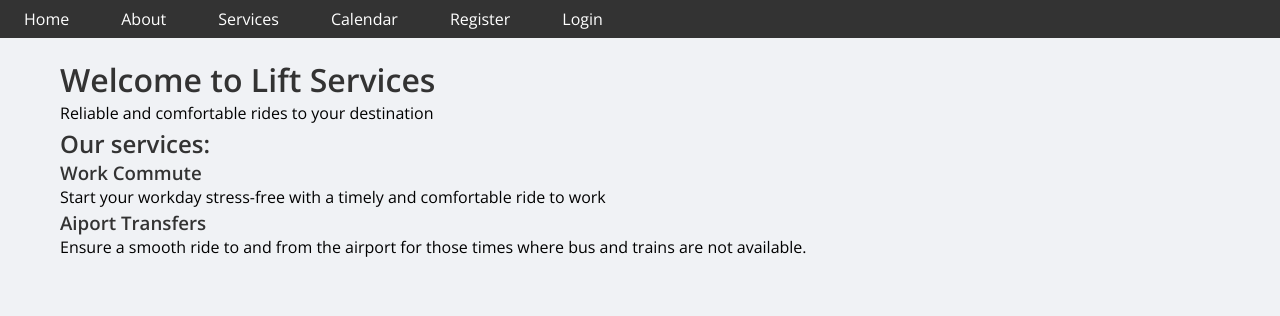
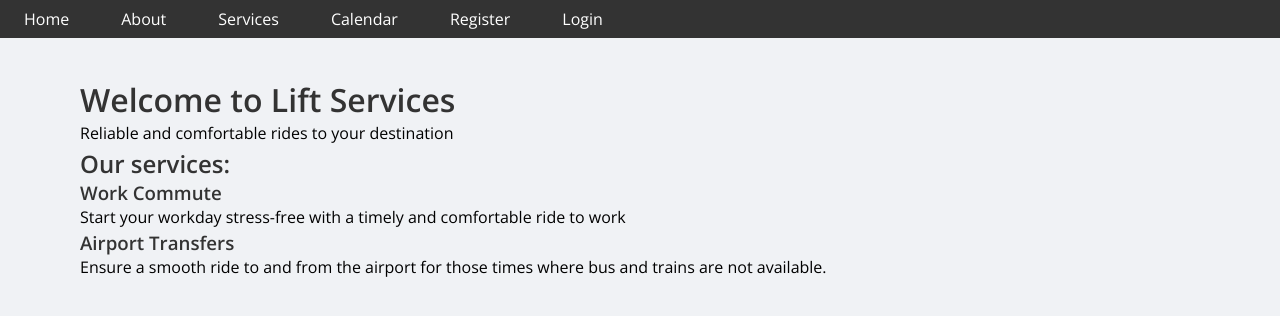
Before and after one commit to nathansolfan/app, a React (Create React App) app: page / in a window 1280 px wide. Shown: the top 316 px of the page. Built offline with nearby package versions, Linux system fonts and the light colour scheme.

Commit message:
add basic styling for the home-container

```diff
--- a/src/Home.js
+++ b/src/Home.js
@@ -18,7 +18,7 @@ export default function Home() {
           </p>
         </div>
         <div>
-          <h3>Aiport Transfers</h3>
+          <h3>Airport Transfers</h3>
           <p>
             Ensure a smooth ride to and from the airport for those times where
             bus and trains are not available.
--- a/src/index.css
+++ b/src/index.css
@@ -83,6 +83,8 @@ p {
   margin-bottom: 20px;
 }
 
+/* T I M E   S L O T S */
+
 .time-slots {
   margin: 20px 0;
   margin-bottom: 10px;
@@ -109,6 +111,8 @@ p {
   box-shadow: 0 2px 4px rgb(0,0,0,0.1);
 }
 
+/* C O N F I R M A T I O N  */
+
 .confirmation-modal {
   position: fixed;
   top: 65%;
@@ -134,3 +138,10 @@ p {
   background-color: rgba(0, 0, 0, 0.5); /* Semi-transparent black */
   z-index: 999; /* Ensure it's below the modal but above other content */
 }
+
+/* H O M E */
+.home-container {
+  max-width: 1200px;
+  margin: auto;
+  padding: 20px;
+}
```
